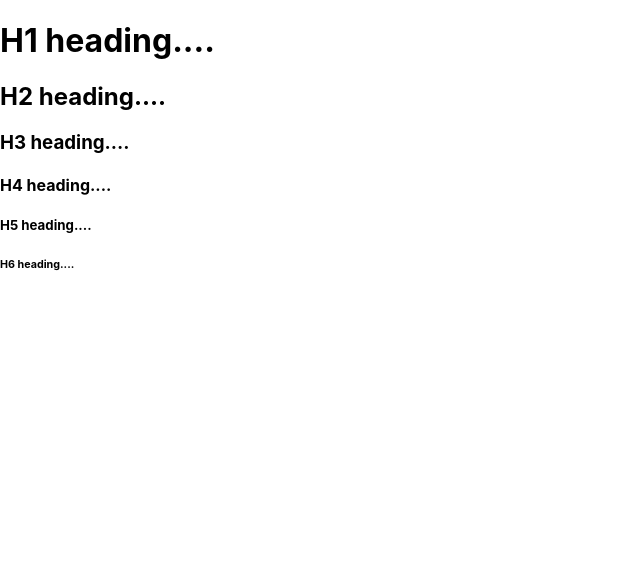
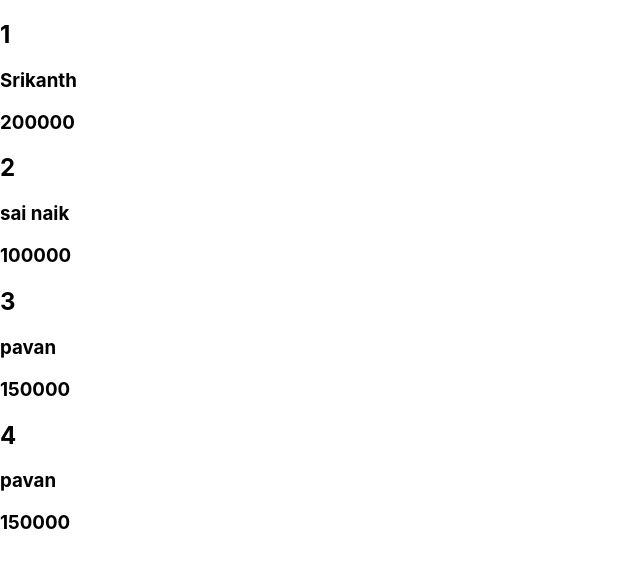
Before and after one commit to Jagadeeshsetti/ReactApp, a React (Create React App) app: page / in a window 1280 px wide. Shown: the top 568 px of the page, without its empty margins (0-640 px from the left). Built offline with nearby package versions, Linux system fonts and the light colour scheme.

Commit message:
Update App.js

```diff
--- a/src/App.js
+++ b/src/App.js
@@ -2,70 +2,59 @@
 
 
 import Button from "./components/button/button.js"
-import ListComponent from "./components/list/list.js"
-import FormComponent from "./components/forms/form.js"
-import TableComponent from "./components/tables/table.js"
-import  "./style.css"
-import ImageComponent from "./components/image/image.js"
-import Heading1, {Heading2,Heading3,Heading4,Heading5,Heading6 as SecendaryHeading} from "./components/headings/headings.js"
+import List from "./components/list/list.js"
+import Form from "./components/forms/form.js"
+import Table from "./components/tables/table.js"
+import Image from "./components/image/image.js"
+import Heading1, {Heading2,Heading3,Heading4,Heading5,Heading6,Heading6 as SecendaryHeading} from "./components/headings/headings.js"
+import React from "react"
+
 
 function App(){
-  // const employee={
-  //   name:"Jagadeesh",
-  //   secondName:"vinay"
-  // }
-  // const {name,secondName}=employee
-  // return(
-  //   <div>
-
-  //     <h1>Hello World {name}</h1>
-  //     <h1>Hello World {secondName}</h1>
-
-  //   </div>
-  // )
 
 
-  const isSubscribe=true
+        const employees=[
+          {
+            name:"Srikanth",
+            role:"Full stack developer",
+            salary:200000
+          },
+          {
+            name:"sai naik",
+            role:"React developer",
+            salary:100000
+          },
+          {
+            name:"pavan",
+            role:"Angular developer",
+            salary:150000
+          },
+          {
+            name:"pavan",
+            role:"Angular developer",
+            salary:150000
+          }
+      ]
 
-  // if(isSubscribe){
-  //   return <ListComponent/>
-  // }
-  // else{
-  //   return <ImageComponent/>
-  // }
+      return(
+        <>
 
-  // return (
-  //   <div>
-  //     {
-  //       isSubscribe
-  //       ?
-  //       <ListComponent/>
-  //       :
-  //      <h1>Please subscribe</h1>
-  //     }
-  //   </div>
-  // )
+        {
+          employees.map((eachEmployee,index)=>{
+            return(
+              <div>
+                <h2>{index+1}</h2>
+                <h3>{eachEmployee.name}</h3>
+                <h3>{eachEmployee.salary}</h3>
+              </div>
+            )
+          })
+        }
 
 
-  // return (
-  //   <div>
-  //     {
-  //       isSubscribe  &&  <ListComponent/>
 
-  //     }
-  //   </div>
-  // )
-
-   return(
-    <div>
-    <Heading1/>
-    <Heading2/>
-    <Heading3/>
-    <Heading4/>
-    <Heading5/>
-    <SecendaryHeading/>
-    </div>
-   )
+        </>
+      )
 
 }
 
```
